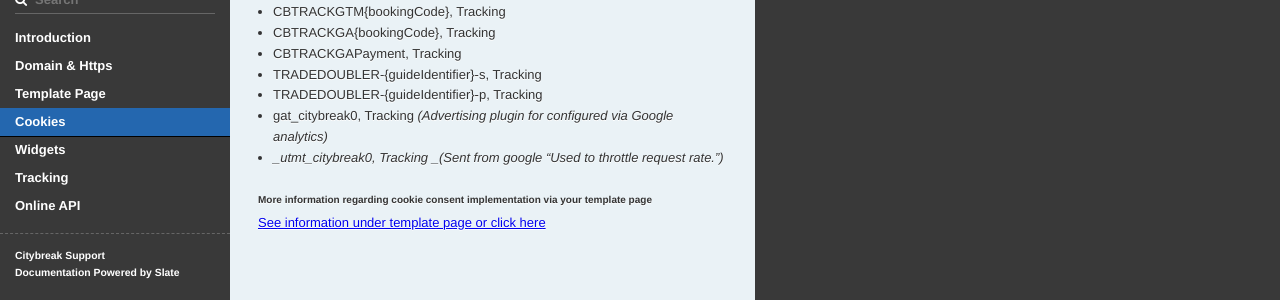
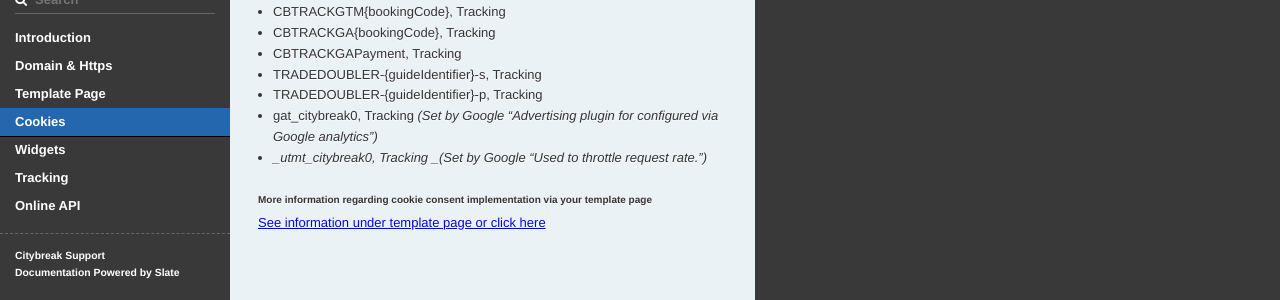
Before and after one commit to visit/citybreak-online-doc, a Jekyll site: the page built from index.md, in a window 1280 px wide and 900 px high, scrolled down 8292 px. Shown: the part 152-452 px from the top of the window. Built offline with Jekyll 4.4.1, drawn with Linux system fonts in a browser that asks for light colours; our own code applies the rules of GitHub Pages for plain Markdown files.

Commit message:
Update cookies.md

```diff
--- a/_includes/cookies.md
+++ b/_includes/cookies.md
@@ -32,8 +32,8 @@ Description of Citybreak Online cookies
 - CBTRACKGAPayment, Tracking
 - TRADEDOUBLER-{guideIdentifier}-s, Tracking
 - TRADEDOUBLER-{guideIdentifier}-p, Tracking
-- gat_citybreak0, Tracking _(Advertising plugin for configured via Google analytics)_
-- __utmt_citybreak0, Tracking _(Sent from google "Used to throttle request rate.")_
+- gat_citybreak0, Tracking _(Set by Google "Advertising plugin for configured via Google analytics")_
+- __utmt_citybreak0, Tracking _(Set by Google "Used to throttle request rate.")_
 
 
 #####  More information regarding cookie consent implementation via your template page
```
